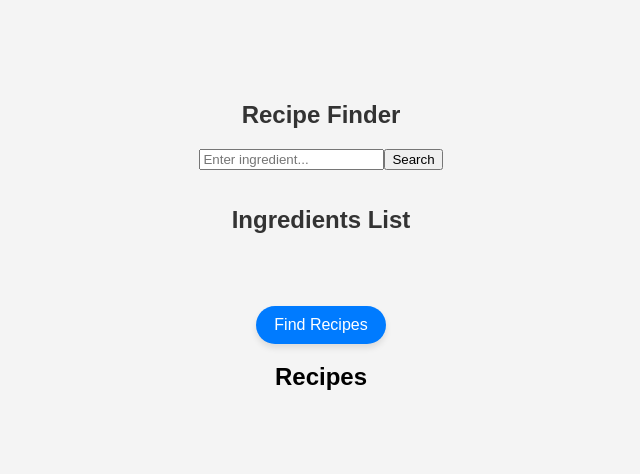
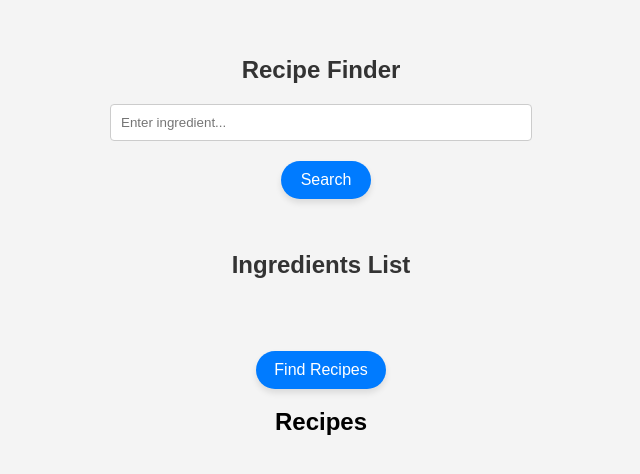
Before and after one commit to keniwane/recipe-finder, a React app in the folder client/: page / in a window 1280 px wide. Shown: the part 152-626 px from the top of the page, without its empty margins (319-959 px from the left). Built offline with nearby package versions, Linux system fonts and the light colour scheme.

Commit message:
added class names

```diff
--- a/client/src/containers/IngredientSearch.js
+++ b/client/src/containers/IngredientSearch.js
@@ -27,19 +27,26 @@ function IngredientSearch() {
   };
 
   return (
-    <div>
+    <div className='search-container'>
       <input
         type='text'
+        className='search-bar'
         value={ingredient}
         onChange={(e) => setIngredient(e.target.value)}
         placeholder='Enter ingredient...'
       />
-      <button onClick={handleSearch}>Search</button>
+      <button onClick={handleSearch} className='search-button'>
+        Search
+      </button>
 
       {/* Display the results */}
       <ul>
         {ingredients[0]?.results.map((ingredient) => (
-          <li key={ingredient.id} onClick={() => handleAddToList(ingredient)}>
+          <li
+            key={ingredient.id}
+            className='ingredient-tag'
+            onClick={() => handleAddToList(ingredient)}
+          >
             {ingredient.name}
           </li>
         ))}
```
